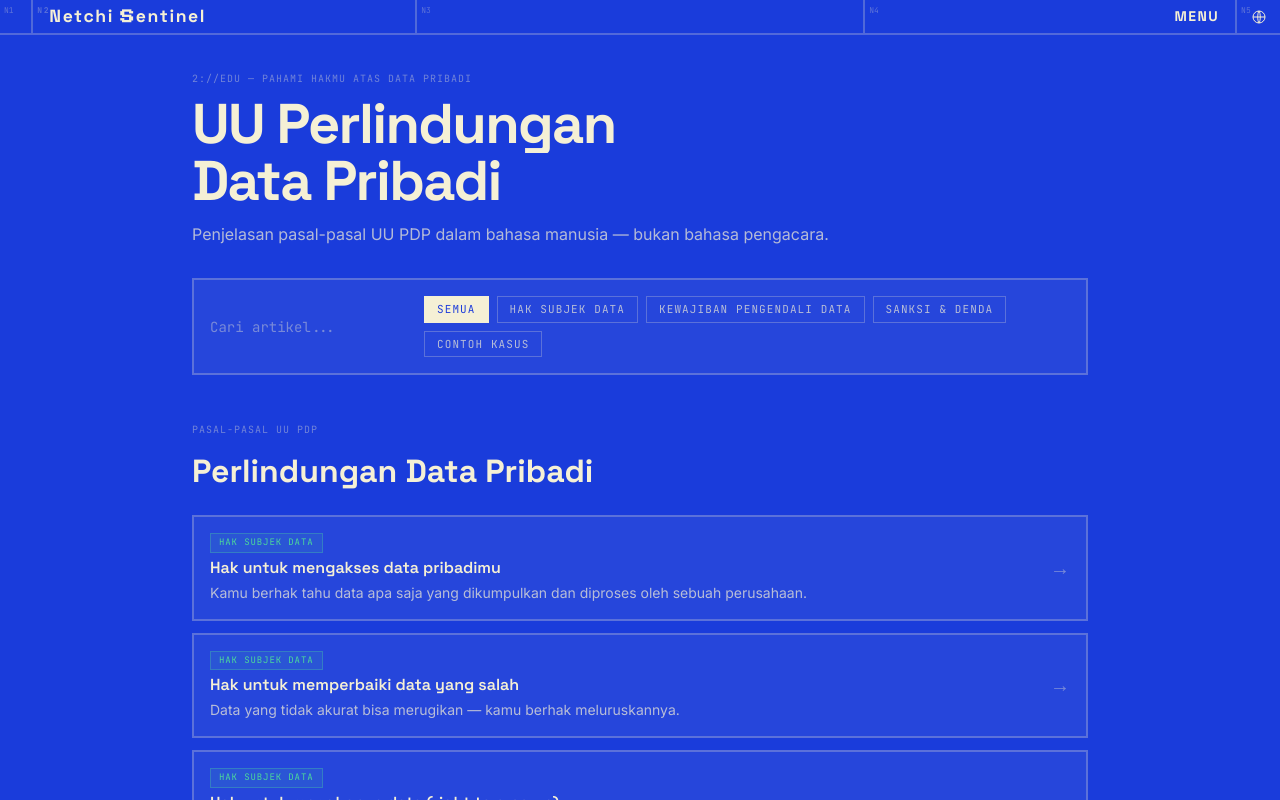
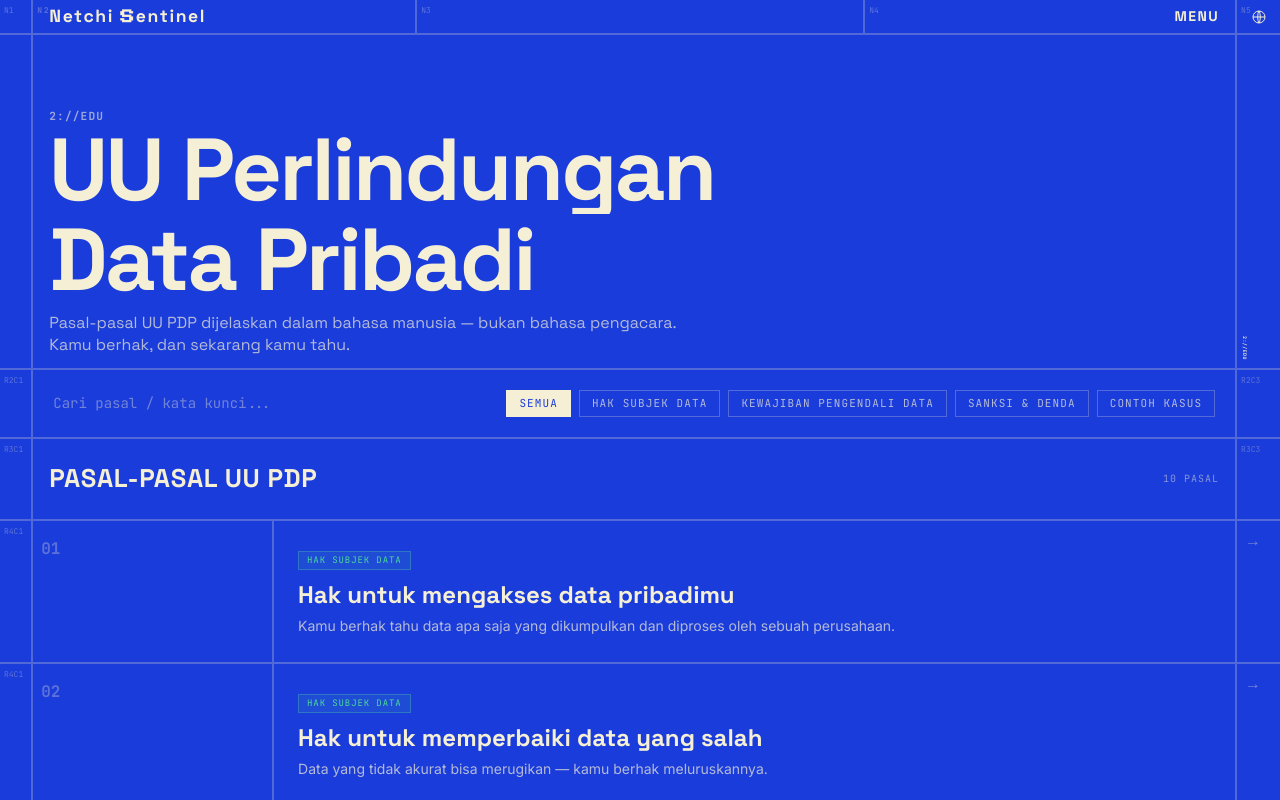
Before and after one commit to xzael24/Netchi, a Next.js app: page /uu-pdp in a window 1280 px wide. Shown: the top 800 px of the page. Built offline with nearby package versions, Linux system fonts and the light colour scheme.

Commit message:
feat: awwwards editorial redesign for /uu-pdp list (grid rows, scroll reveals, marquee)

```diff
--- a/src/app/uu-pdp/page.tsx
+++ b/src/app/uu-pdp/page.tsx
@@ -1,10 +1,14 @@
 "use client";
 
-import { useMemo, useState } from "react";
+import { useMemo, useState, useRef, useLayoutEffect } from "react";
 import Link from "next/link";
+import gsap from "gsap";
+import { ScrollTrigger } from "gsap/ScrollTrigger";
 import { UU_PDP_ARTICLES, UU_CATEGORIES } from "@/data/uuPdpArticles";
-import { FeatureShell } from "@/components/layout/FeatureShell";
+import { Navbar } from "@/components/layout/Navbar";
 import { HeadingReveal } from "@/components/layout/HeadingReveal";
+
+gsap.registerPlugin(ScrollTrigger);
 
 const LINE = "border-cream/25";
 
@@ -18,6 +22,7 @@ const CHAPTER_COLORS: Record<string, string> = {
 export default function UuPdpPage() {
   const [query, setQuery] = useState("");
   const [category, setCategory] = useState<(typeof UU_CATEGORIES)[number]>("Semua");
+  const listRef = useRef<HTMLDivElement>(null);
 
   const filteredUU = useMemo(() => {
     const q = query.trim().toLowerCase();
@@ -28,26 +33,77 @@ export default function UuPdpPage() {
     });
   }, [query, category]);
 
+  useLayoutEffect(() => {
+    if (!listRef.current) return;
+    const ctx = gsap.context(() => {
+      gsap.fromTo(
+        "[data-pasal]",
+        { y: 60, opacity: 0 },
+        {
+          y: 0,
+          opacity: 1,
+          duration: 0.9,
+          ease: "power3.out",
+          stagger: 0.08,
+          scrollTrigger: { trigger: listRef.current, start: "top 82%" },
+        }
+      );
+    }, listRef.current);
+    return () => ctx.revert();
+  }, [filteredUU]);
+
   return (
-    <FeatureShell label="2://EDU">
-      <div className="mx-auto max-w-4xl">
-        <span data-article-reveal className="font-mono text-[10px] uppercase tracking-widest text-cream/40">
-          2://EDU — Pahami hakmu atas data pribadi
+    <main className="bg-[#1A3CDB] text-cream w-screen min-h-screen flex flex-col">
+      <Navbar />
+
+      {/* R1: hero — editorial grid */}
+      <div className={`hidden lg:grid grid-cols-[2.6%_94.05%_3.35%] grid-rows-[46vh] border-b-2 ${LINE}`}>
+        <div className={`border-r-2 ${LINE} flex items-start justify-start p-1 text-[8px] text-cream/30 font-mono`}>R1C1</div>
+        <div className={`border-r-2 ${LINE} container-cell relative flex flex-col items-start justify-end pl-2 md:pl-4 pb-3`}>
+          <span className="absolute top-0 left-0 p-1 text-[8px] text-cream/30 font-mono">R1C2</span>
+          <span className="font-mono font-extrabold uppercase tracking-widest text-cream/60 text-[clamp(0.4rem,2cqw,0.7rem)]">2://EDU</span>
+          <HeadingReveal
+            as="h1"
+            lines={["UU Perlindungan", "Data Pribadi"]}
+            className="font-display font-bold text-cream leading-[0.9] tracking-[-0.03em] text-[clamp(3rem,10cqw,5.5rem)]"
+          />
+          <p className="mt-2 font-display text-cream/70 leading-snug text-[clamp(0.7rem,2cqw,1rem)] max-w-2xl">
+            Pasal-pasal UU PDP dijelaskan dalam bahasa manusia — bukan bahasa pengacara. Kamu berhak, dan sekarang kamu tahu.
+          </p>
+        </div>
+        <div className="container-cell relative flex items-end justify-start p-1 pb-2">
+          <span className="absolute top-0 left-0 p-1 text-[8px] text-cream/30 font-mono">R1C3</span>
+          <span
+            className="font-mono font-extrabold uppercase tracking-widest text-cream whitespace-nowrap"
+            style={{ writingMode: "vertical-rl", fontSize: "clamp(0.3rem, 14cqw, 0.5rem)" }}
+          >
+            2://EDU
           </span>
-        <div data-article-reveal>
-          <HeadingReveal as="h1" lines={["UU Perlindungan", "Data Pribadi"]} className="mt-2 font-display font-bold leading-[0.9] tracking-[-0.03em] text-[clamp(2rem,5vw,3.5rem)]" />
         </div>
-        <p data-article-reveal className="mt-3 text-sm text-cream/70 md:text-base max-w-2xl">
-          Penjelasan pasal-pasal UU PDP dalam bahasa manusia — bukan bahasa pengacara.
+      </div>
+
+      {/* R1 mobile */}
+      <div className="lg:hidden flex flex-col px-5 pt-20 pb-8">
+        <span className="font-mono text-[10px] uppercase tracking-widest text-cream/40">2://EDU</span>
+        <h1 className="mt-2 font-display font-bold leading-[0.9] tracking-[-0.03em] text-[clamp(2.2rem,8vw,3.2rem)]">
+          UU Perlindungan<br />Data Pribadi
+        </h1>
+        <p className="mt-3 text-sm text-cream/70 leading-relaxed">
+          Pasal-pasal UU PDP dijelaskan dalam bahasa manusia — bukan bahasa pengacara.
         </p>
+      </div>
 
-        <div data-article-reveal className={`mt-8 flex flex-col gap-3 border-2 ${LINE} bg-cream/5 p-4 sm:flex-row sm:items-center`}>
+      {/* R2: search + filter */}
+      <div className={`grid grid-cols-[2.6%_94.05%_3.35%] border-b-2 ${LINE}`}>
+        <div className={`border-r-2 ${LINE} flex items-start justify-start p-1 text-[8px] text-cream/30 font-mono`}>R2C1</div>
+        <div className={`border-r-2 ${LINE} p-4 md:p-5`}>
+          <div className="flex flex-col gap-4 lg:flex-row lg:items-center lg:justify-between">
             <input
               type="search"
               value={query}
               onChange={(e) => setQuery(e.target.value)}
-            placeholder="Cari artikel..."
-            aria-label="Cari artikel"
+              placeholder="Cari pasal / kata kunci..."
+              aria-label="Cari pasal"
               className="flex-1 bg-transparent font-mono text-sm text-cream placeholder:text-cream/40 outline-none"
             />
             <div className="flex flex-wrap gap-2">
@@ -66,40 +122,97 @@ export default function UuPdpPage() {
               ))}
             </div>
           </div>
+        </div>
+        <div className="flex items-start justify-start p-1 text-[8px] text-cream/30 font-mono">R2C3</div>
+      </div>
 
-        <div data-article-reveal className="mt-10">
-          <span className="font-mono text-[10px] uppercase tracking-widest text-cream/40">Pasal-Pasal UU PDP</span>
-          <h2 className="mt-2 font-display font-bold text-[clamp(1.2rem,2.5cqw,2rem)] mb-5">Perlindungan Data Pribadi</h2>
+      {/* R3: list header */}
+      <div className={`hidden lg:grid grid-cols-[2.6%_94.05%_3.35%] grid-rows-[10vh] border-b-2 ${LINE}`}>
+        <div className={`border-r-2 ${LINE} flex items-start justify-start p-1 text-[8px] text-cream/30 font-mono`}>R3C1</div>
+        <div className={`border-r-2 ${LINE} container-cell flex items-center justify-between px-2 md:px-4`}>
+          <span className="font-display font-bold uppercase tracking-wide text-cream text-[clamp(1rem,3cqw,1.6rem)]">
+            Pasal-Pasal UU PDP
+          </span>
+          <span className="font-mono text-[10px] uppercase tracking-widest text-cream/50">
+            {filteredUU.length} PASAL
+          </span>
+        </div>
+        <div className="flex items-start justify-start p-1 text-[8px] text-cream/30 font-mono">R3C3</div>
+      </div>
+      <div className="lg:hidden flex items-center justify-between border-b-2 border-cream/25 px-5 py-4">
+        <span className="font-display font-bold uppercase tracking-wide text-cream text-lg">Pasal-Pasal UU PDP</span>
+        <span className="font-mono text-[10px] uppercase tracking-widest text-cream/50">{filteredUU.length} PASAL</span>
+      </div>
 
+      {/* Article rows */}
+      <div ref={listRef}>
         {filteredUU.length === 0 ? (
-            <p className="font-mono text-sm text-cream/50">Tidak ada artikel yang cocok.</p>
+          <div className="border-b-2 border-cream/25 px-5 py-16 text-center font-mono text-sm text-cream/50">
+            Tidak ada pasal yang cocok.
+          </div>
         ) : (
-            <div className="space-y-3">
-              {filteredUU.map((a) => (
-                <div key={a.id} data-article-reveal className={`border-2 ${LINE} bg-cream/5 p-4`}>
+          filteredUU.map((a, i) => (
             <Link
+              key={a.id}
               href={`/uu-pdp/${a.id}`}
-                    className="flex w-full items-center justify-between gap-4 text-left group"
+              data-pasal
+              className={`group hidden lg:grid grid-cols-[2.6%_18.81%_75.24%_1fr] border-b-2 ${LINE} transition-colors hover:bg-cream/5`}
             >
-                    <div className="flex-1 min-w-0">
-                      <div className="flex items-center gap-2 mb-1">
-                        <span className={`border px-2 py-0.5 font-mono text-[9px] uppercase tracking-widest ${CHAPTER_COLORS[a.chapter] ?? "border-cream/20 text-cream/50"}`}>
+              <div className={`border-r-2 ${LINE} flex items-start justify-start p-1 text-[8px] text-cream/30 font-mono`}>
+                R4C1
+              </div>
+              <div className={`border-r-2 ${LINE} container-cell flex items-start justify-start px-2 py-4`}>
+                <span className="font-mono font-extrabold text-cream/30 group-hover:text-[#ff4d4d] transition-colors text-[clamp(1rem,5cqw,1.8rem)]">
+                  {String(i + 1).padStart(2, "0")}
+                </span>
+              </div>
+              <div className={`border-r-2 ${LINE} px-4 md:px-6 py-6`}>
+                <span className={`inline-block border px-2 py-0.5 font-mono text-[9px] uppercase tracking-widest ${CHAPTER_COLORS[a.chapter] ?? "border-cream/20 text-cream/50"}`}>
                   {a.chapter}
                 </span>
-                      </div>
-                      <h2 className="font-display font-semibold leading-snug group-hover:text-[#ff4d4d] transition-colors">
+                <h2 className="mt-2 font-display font-bold leading-snug text-[clamp(1rem,3cqw,1.5rem)] group-hover:text-[#ff4d4d] transition-colors">
                   {a.title}
                 </h2>
-                      <p className="mt-1 text-sm text-cream/70 line-clamp-1">{a.summary}</p>
+                <p className="mt-1 text-sm text-cream/70 leading-relaxed max-w-3xl">{a.summary}</p>
               </div>
-                    <span className="shrink-0 font-mono text-xl text-cream/40 group-hover:text-[#ff4d4d] transition-colors">→</span>
+              <div className="flex items-start justify-start p-2 text-cream/40 group-hover:text-[#ff4d4d] group-hover:translate-x-1 transition-all font-mono">
+                →
+              </div>
             </Link>
+          ))
+        )}
       </div>
+
+      {/* Mobile article rows */}
+      <div className="lg:hidden">
+        {filteredUU.map((a, i) => (
+          <Link key={a.id} href={`/uu-pdp/${a.id}`} className="group flex gap-4 border-b-2 border-cream/25 px-5 py-5 hover:bg-cream/5 transition-colors">
+            <span className="font-mono font-extrabold text-cream/30 group-hover:text-[#ff4d4d] transition-colors">0{i + 1}</span>
+            <div className="min-w-0">
+              <span className={`inline-block border px-2 py-0.5 font-mono text-[9px] uppercase tracking-widest ${CHAPTER_COLORS[a.chapter] ?? "border-cream/20 text-cream/50"}`}>
+                {a.chapter}
+              </span>
+              <h2 className="mt-1 font-display font-bold leading-snug group-hover:text-[#ff4d4d] transition-colors">{a.title}</h2>
+              <p className="mt-1 text-sm text-cream/70 line-clamp-2">{a.summary}</p>
+            </div>
+          </Link>
         ))}
       </div>
-          )}
+
+      {/* marquee polish strip */}
+      <div className="overflow-hidden border-t-2 border-cream/25 py-1.5" aria-hidden>
+        <div className="marquee-track flex w-max whitespace-nowrap font-mono text-xs uppercase tracking-widest text-cream/40">
+          {[0, 1].map((half) => (
+            <span key={half} className="flex shrink-0">
+              {Array.from({ length: 6 }).map((_, i) => (
+                <span key={i} className="mx-6">
+                  2://EDU • Netchi Sentinel • Lindungi Identitas Digitalmu •
+                </span>
+              ))}
+            </span>
+          ))}
         </div>
       </div>
-    </FeatureShell>
+    </main>
   );
 }
```
Lines whose indentation alone changed are shown as unchanged.
